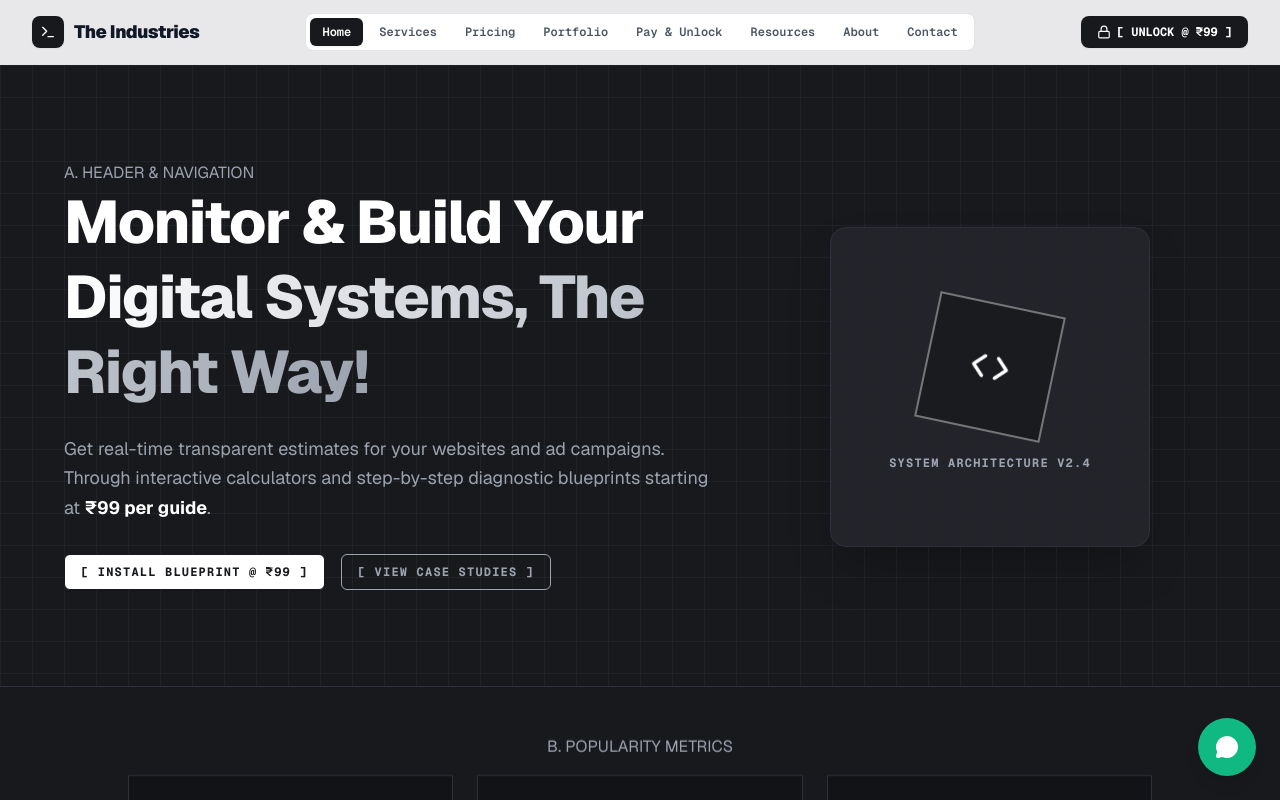
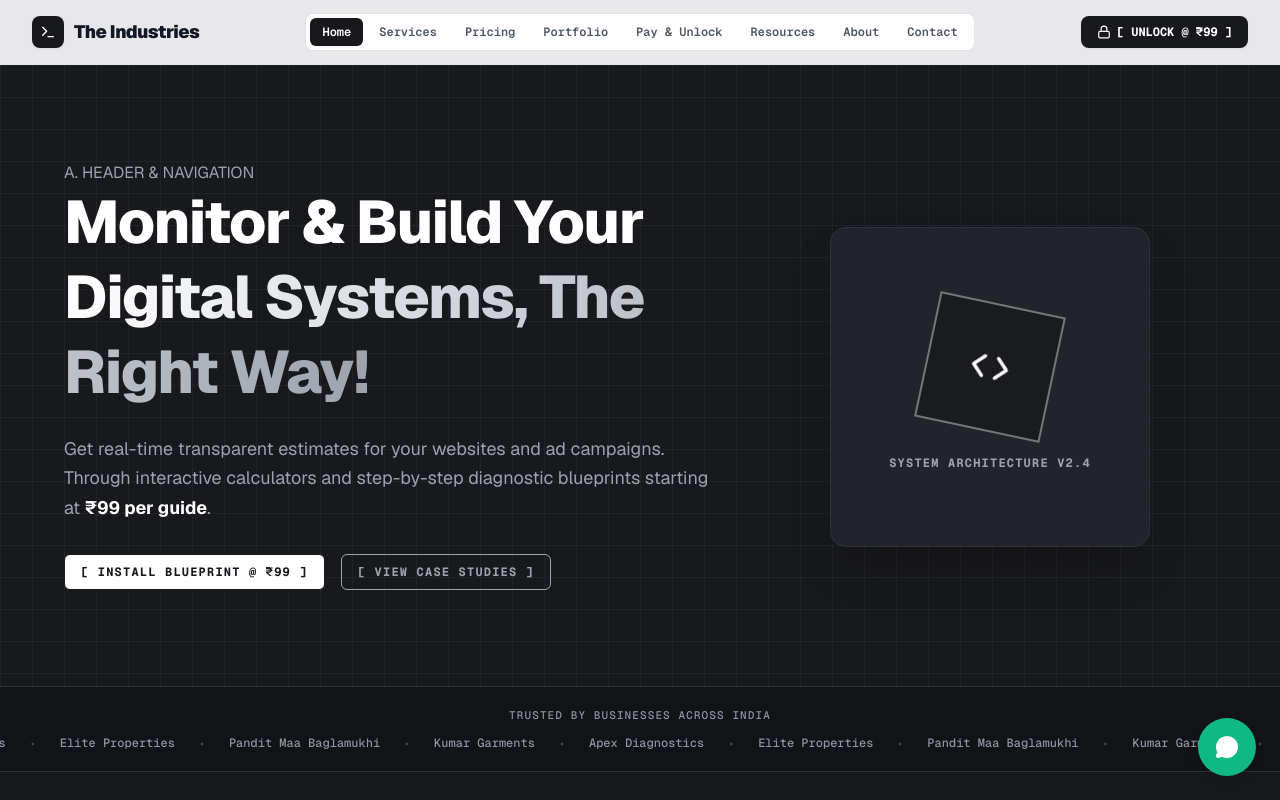
Before and after one commit to iamabhinavjoshi0615-web/freelancing-portal, a Next.js app: page / in a window 1280 px wide. Shown: the top 800 px of the page. Built offline with nearby package versions, Linux system fonts and the light colour scheme.

Commit message:
Add client marquee, timeline estimates to pricing cards, and 2 new FAQ entries

```diff
--- a/src/app/globals.css
+++ b/src/app/globals.css
@@ -39,6 +39,28 @@ html {
   html {
     scroll-behavior: auto;
   }
+  .animate-marquee {
+    animation: none !important;
+  }
+}
+
+@keyframes marquee {
+  0% {
+    transform: translateX(0%);
+  }
+  100% {
+    transform: translateX(-50%);
+  }
+}
+
+.animate-marquee {
+  display: flex;
+  width: max-content;
+  animation: marquee 35s linear infinite;
+}
+
+.animate-marquee:hover {
+  animation-play-state: paused;
 }
 
 body {
--- a/src/app/page.tsx
+++ b/src/app/page.tsx
@@ -6,6 +6,7 @@ import InteractiveQuiz from "../components/InteractiveQuiz";
 import SocialProofCounter from "../components/SocialProofCounter";
 import ScrollReveal from "../components/ScrollReveal";
 import AnimatedCounter from "../components/AnimatedCounter";
+import ClientMarquee from "../components/ClientMarquee";
 
 export const dynamic = "force-dynamic";
 
@@ -72,6 +73,14 @@ export default function Home() {
     {
       q: "What are your payment terms?",
       a: "We require 50% advance payment to begin work, and the remaining 50% is due on project completion before final handover of files/access. For ongoing retainers (maintenance, ad management), billing is monthly in advance."
+    },
+    {
+      q: "Do you sign NDAs (Non-Disclosure Agreements)?",
+      a: "Yes. We're happy to sign a mutual NDA before discussing confidential business details, project requirements, or proprietary information. Just let us know during your inquiry."
+    },
+    {
+      q: "Who owns the website/code after the project is delivered?",
+      a: "You do — completely. Once the project is delivered and final payment is received, you receive full ownership of the website, its code, and all assets. You're free to host it anywhere, hand it to another developer, or modify it as you wish. There's no vendor lock-in."
     }
   ];
 
@@ -180,6 +189,9 @@ export default function Home() {
           </div>
         </section>
       </ScrollReveal>
+
+      {/* Client Logo/Name Auto-Scrolling Marquee Strip */}
+      <ClientMarquee />
 
       {/* Section B: Popularity Metrics Banner (Dark Charcoal Wireframe Banner) */}
       <ScrollReveal>
--- /dev/null
+++ b/src/components/ClientMarquee.tsx
@@ -0,0 +1,40 @@
+"use client";
+
+import React from "react";
+
+export default function ClientMarquee() {
+  const clientNames = [
+    "Kumar Garments",
+    "Apex Diagnostics",
+    "Elite Properties",
+    "Pandit Maa Baglamukhi",
+  ];
+
+  // Repeat items for seamless looping
+  const marqueeList = [...clientNames, ...clientNames, ...clientNames, ...clientNames];
+
+  return (
+    <section className="bg-[#121316] border-b border-[#2E313A] py-5 overflow-hidden">
+      <div className="mx-auto max-w-7xl px-4 sm:px-6 lg:px-8 mb-3 text-center">
+        <span className="text-[11px] font-mono font-medium text-[#8E95A5] uppercase tracking-widest block">
+          Trusted by businesses across India
+        </span>
+      </div>
+
+      <div className="relative w-full overflow-hidden flex select-none">
+        <div className="animate-marquee flex items-center whitespace-nowrap gap-6 shrink-0">
+          {marqueeList.map((name, idx) => (
+            <React.Fragment key={idx}>
+              <span className="font-mono text-xs font-medium text-[#8E95A5] hover:text-[#FFFFFF] transition-colors cursor-default">
+                {name}
+              </span>
+              <span className="text-[#8E95A5]/40 text-[10px] font-mono font-bold select-none">
+                •
+              </span>
+            </React.Fragment>
+          ))}
+        </div>
+      </div>
+    </section>
+  );
+}
--- a/src/components/PricingPageClient.tsx
+++ b/src/components/PricingPageClient.tsx
@@ -77,10 +77,57 @@ export default function PricingPageClient({ initialTiers }: PricingPageClientPro
   const est = calculateEstimate();
 
   // Group tiers by category
+  // Helper for timeline estimates per pricing tier item
+  const getItemTimeline = (item: string, category: string) => {
+    const itemLower = item.toLowerCase();
+    const catLower = category.toLowerCase();
+
+    if (itemLower.includes("landing")) return "Delivery: 1-2 weeks";
+    if (itemLower.includes("basic") || itemLower.includes("business")) return "Delivery: 2-3 weeks";
+    if (itemLower.includes("booking") || itemLower.includes("service")) return "Delivery: 3-4 weeks";
+    if (itemLower.includes("e-commerce") || itemLower.includes("ecommerce")) return "Delivery: 4-6 weeks";
+    if (catLower.includes("retainer") || catLower.includes("maintenance") || catLower.includes("ad")) {
+      return "Starts within: 3-5 business days";
+    }
+    return "Delivery: Instant (Same Day)";
+  };
+
   const categories = Array.from(new Set(initialTiers.map((t) => t.category)));
 
   return (
     <div className="space-y-16 text-[#E2E4E8]">
+      {/* Estimated Delivery Timelines Summary */}
+      <ScrollReveal>
+        <div className="space-y-4 font-mono">
+          <div className="wireframe-section-label mb-1">// ESTIMATED DELIVERY TIMELINES</div>
+          <h2 className="text-xl font-bold text-[#FFFFFF] uppercase tracking-wider">
+            STANDARD PACKAGE DELIVERY TIMELINES
+          </h2>
+          <div className="grid grid-cols-1 sm:grid-cols-2 lg:grid-cols-3 gap-4">
+            <div className="p-4 bg-[#121316] border border-[#2E313A] space-y-1">
+              <div className="text-xs font-bold text-[#FFFFFF]">Landing Page / Starter Tier</div>
+              <div className="text-xs text-[#8E95A5] font-mono">Delivery: 1-2 weeks</div>
+            </div>
+            <div className="p-4 bg-[#121316] border border-[#2E313A] space-y-1">
+              <div className="text-xs font-bold text-[#FFFFFF]">Basic Business Website Tier</div>
+              <div className="text-xs text-[#8E95A5] font-mono">Delivery: 2-3 weeks</div>
+            </div>
+            <div className="p-4 bg-[#121316] border border-[#2E313A] space-y-1">
+              <div className="text-xs font-bold text-[#FFFFFF]">Booking / Service Website Tier</div>
+              <div className="text-xs text-[#8E95A5] font-mono">Delivery: 3-4 weeks</div>
+            </div>
+            <div className="p-4 bg-[#121316] border border-[#2E313A] space-y-1">
+              <div className="text-xs font-bold text-[#FFFFFF]">E-commerce Website Tier</div>
+              <div className="text-xs text-[#8E95A5] font-mono">Delivery: 4-6 weeks</div>
+            </div>
+            <div className="p-4 bg-[#121316] border border-[#2E313A] space-y-1 sm:col-span-2 lg:col-span-2">
+              <div className="text-xs font-bold text-[#FFFFFF]">Monthly Retainers (Ad Management, SEO, Maintenance)</div>
+              <div className="text-xs text-[#8E95A5] font-mono">Starts within: 3-5 business days</div>
+            </div>
+          </div>
+        </div>
+      </ScrollReveal>
+
       {/* Basic Pricing Tables */}
       <div>
         <div className="grid grid-cols-1 md:grid-cols-2 gap-8">
@@ -108,7 +155,7 @@ export default function PricingPageClient({ initialTiers }: PricingPageClientPro
                               <td className="py-3 font-mono text-[#E2E4E8]">
                                 {t.item}
                                 <span className="block text-[10px] text-[#8E95A5] font-mono mt-0.5">
-                                  Billing: {t.billing}
+                                  Billing: {t.billing} • <span className="text-[#8E95A5] font-medium">{getItemTimeline(t.item, t.category)}</span>
                                 </span>
                               </td>
                               <td className="py-3 text-right font-bold font-mono text-[#FFFFFF]">
--- a/src/lib/content.ts
+++ b/src/lib/content.ts
@@ -38,7 +38,7 @@ export const DEFAULT_SERVICES: Service[] = [
     name: "Business Website",
     description: "Professional multi-page website to showcase your brand, services, and build trust among Indian consumers.",
     startingPrice: "₹8,999",
-    deliveryTime: "7 - 10 Days",
+    deliveryTime: "Delivery: 2-3 weeks",
     features: ["Responsive Design (Mobile-First)", "Up to 5 Pages", "WhatsApp Integration", "Google Map & Contact Form", "Basic SEO Setup", "1-Year Free Domain & Basic Hosting"]
   },
   {
@@ -46,7 +46,7 @@ export const DEFAULT_SERVICES: Service[] = [
     name: "E-commerce Store",
     description: "Robust online store designed to showcase products, manage inventory, and securely accept UPI & cards.",
     startingPrice: "₹18,999",
-    deliveryTime: "14 - 21 Days",
+    deliveryTime: "Delivery: 4-6 weeks",
     features: ["Up to 100 Products", "Payment Gateway Integration", "Inventory Management", "SMS/WhatsApp Order Alerts", "Coupon & Discount Engine", "Advanced SEO Setup"]
   },
   {
@@ -54,7 +54,7 @@ export const DEFAULT_SERVICES: Service[] = [
     name: "High-Converting Landing Page",
     description: "Single-page structure built specifically to drive inquiries, downloads, or signups from Google and Meta ads.",
     startingPrice: "₹4,999",
-    deliveryTime: "3 - 5 Days",
+    deliveryTime: "Delivery: 1-2 weeks",
     features: ["A/B Tested Structure", "Lead Capture Form", "Fast Loading Speed", "Dynamic Call-To-Actions", "Analytics & Pixel Setup", "Domain Linking"]
   },
   {
@@ -62,7 +62,7 @@ export const DEFAULT_SERVICES: Service[] = [
     name: "Booking & Appointment Portal",
     description: "Ideal for doctors, salons, consultants, and educational institutions looking to automate appointment schedules.",
     startingPrice: "₹12,499",
-    deliveryTime: "10 - 15 Days",
+    deliveryTime: "Delivery: 3-4 weeks",
     features: ["Interactive Booking Calendar", "Customer Dashboard", "Automated Email/SMS Reminders", "Online Payment Collection", "Admin Booking Management", "Mobile Friendly Layout"]
   },
   {
@@ -70,7 +70,7 @@ export const DEFAULT_SERVICES: Service[] = [
     name: "Google & Meta Ads Campaign Management",
     description: "End-to-end management of high-converting ad campaigns on Google Search and Facebook/Instagram Reels to generate direct sales and qualified inquiries.",
     startingPrice: "₹7,999/mo",
-    deliveryTime: "Monthly Retainer",
+    deliveryTime: "Starts within: 3-5 business days",
     features: [
       "Targeted Keyword & Audience Setup",
       "Custom Graphic & Reels Video Ad Creatives",
@@ -85,7 +85,7 @@ export const DEFAULT_SERVICES: Service[] = [
     name: "Local Business SEO & Organic Growth",
     description: "Boost your organic visibility on Google Search & Google Maps (GMB) to capture local Indian customers actively searching for your products and services.",
     startingPrice: "₹5,999/mo",
-    deliveryTime: "Monthly Retainer",
+    deliveryTime: "Starts within: 3-5 business days",
     features: [
       "Google Business Profile (GMB) Optimization",
       "Local Map Pack Ranking Strategy",
```
